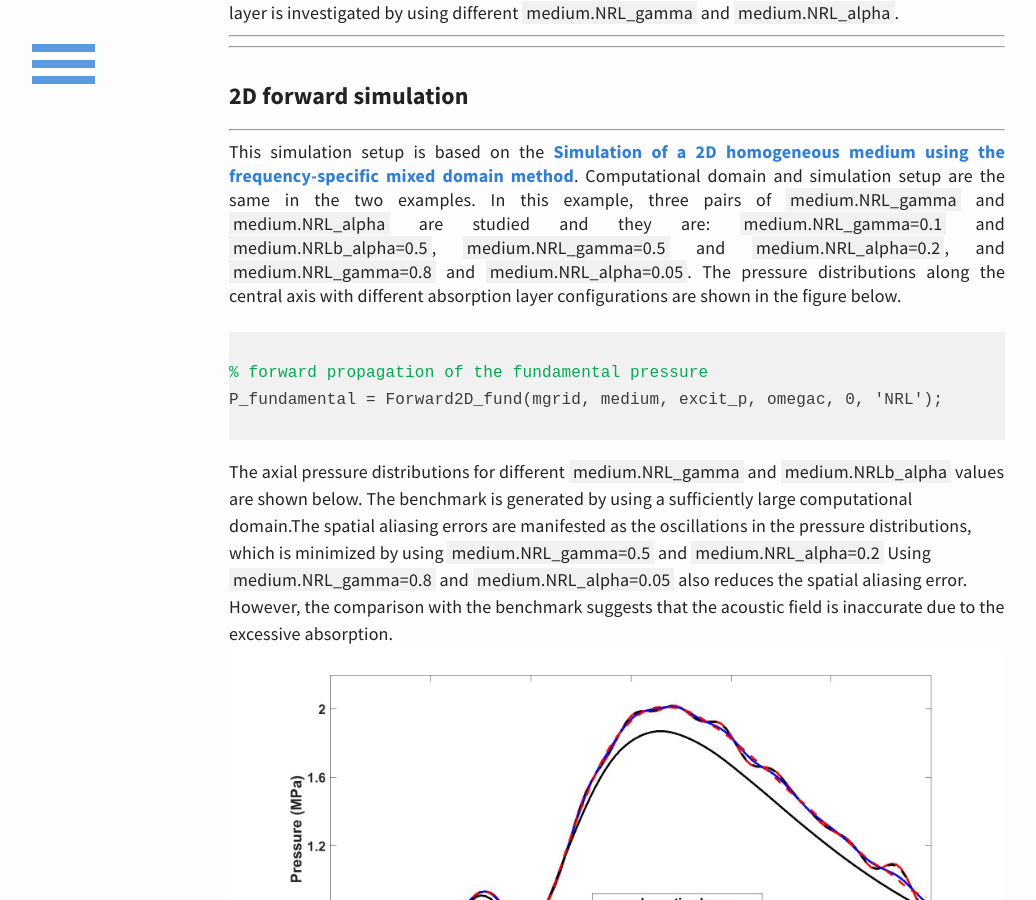
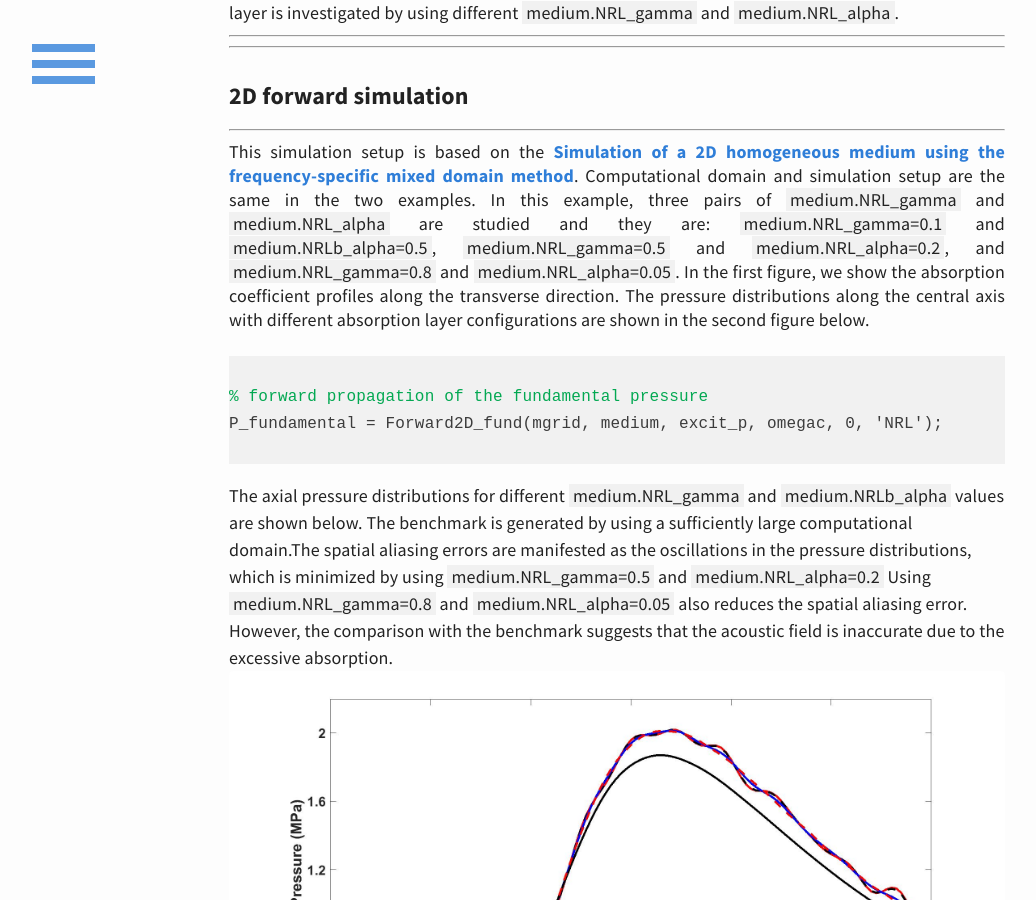
Before and after one commit to m-SOUND/mSOUND, a Jekyll site: the page built from _posts/2019-07-23-2D_absorption.html, in a window 1280 px wide and 900 px high, scrolled down 466 px. Shown: the whole window, without its empty margins (23-1059 px from the left). Built offline with Jekyll 4.4.1, drawn with Linux system fonts in a browser that asks for light colours.

Commit message:
Update 2019-07-23-2D_absorption.html

```diff
--- a/_posts/2019-07-23-2D_absorption.html
+++ b/_posts/2019-07-23-2D_absorption.html
@@ -29,7 +29,9 @@ This simulation setup is based on the
  <span style="background-color:#f1f1f1">medium.NRL_gamma=0.1</span> and <span style="background-color:#f1f1f1">medium.NRLb_alpha=0.5</span>,
  <span style="background-color:#f1f1f1">medium.NRL_gamma=0.5</span> and <span style="background-color:#f1f1f1">medium.NRL_alpha=0.2</span>, and
  <span style="background-color:#f1f1f1">medium.NRL_gamma=0.8</span> and <span style="background-color:#f1f1f1">medium.NRL_alpha=0.05</span>.
- The pressure distributions along the central axis with different absorption layer configurations are shown in the figure below.
+ In the first figure, we show the absorption coefficient profiles along the transverse direction.
+ The pressure distributions along the central axis with different absorption layer configurations are shown in the second figure below.
+
 <pre>
 <code>
 <font color="#03a852">% forward propagation of the fundamental pressure</font>
```
